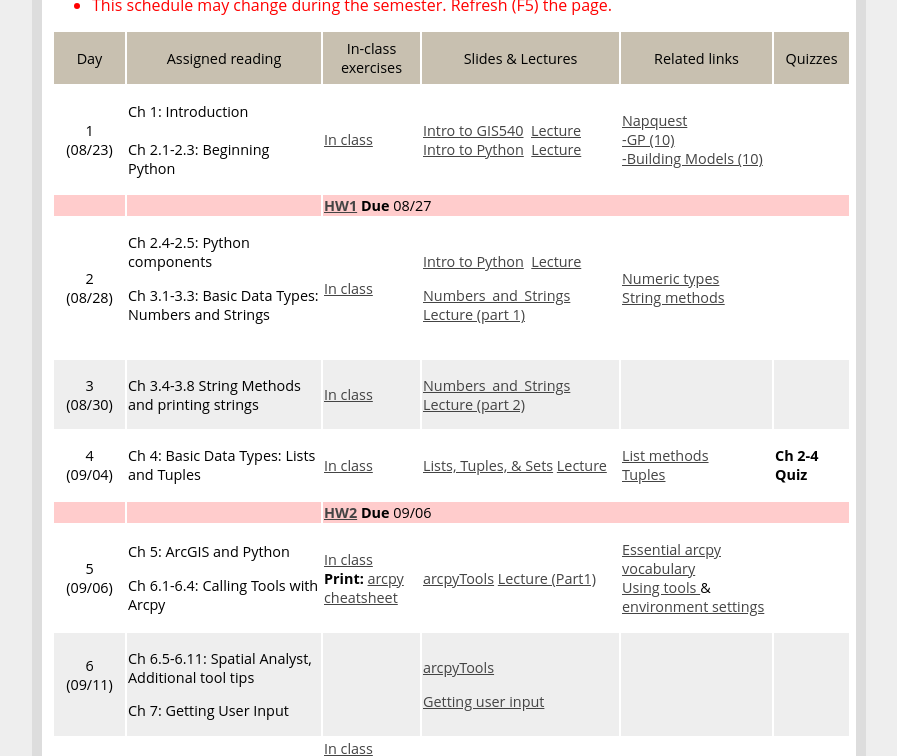
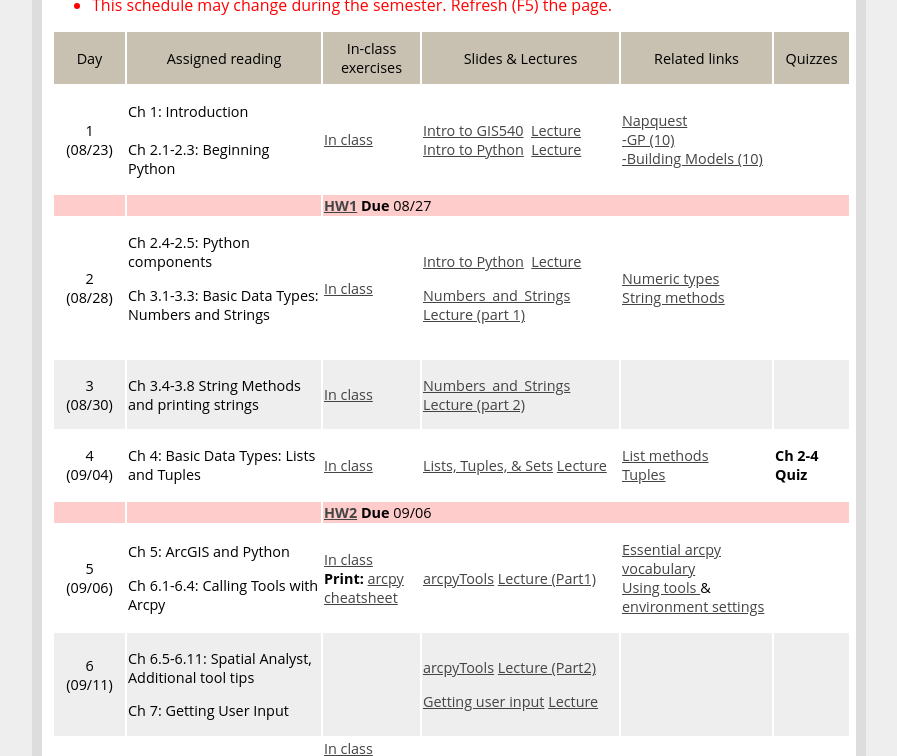
Before and after one commit to lgtateos/gis540, a plain HTML site: page schedule.html in a window 1280 px wide. Shown: the part 196-952 px from the top of the page, without its empty margins (191-1088 px from the left). Drawn offline with Linux system fonts and the light colour scheme.

Commit message:
Two lectures linked
Calling tools with arcpy & getting user input

```diff
--- a/schedule.html
+++ b/schedule.html
@@ -164,8 +164,8 @@
           </p>          </td>
     <td bgcolor="#eeeeee"><p>&nbsp;</p>
       <p>&nbsp;</p></td>
-          <td colspan="2" bgcolor="#eeeeee"><p><a href="slides/arcpyTools.ppt">arcpyTools</a></p>
-            <p><a href="slides/passArgs.ppt">Getting user input</a> <br />
+          <td colspan="2" bgcolor="#eeeeee"><p><a href="slides/arcpyTools.ppt">arcpyTools</a> <a href="https://youtu.be/WxIF4ITic1Q">Lecture (Part2)</a></p>
+            <p><a href="slides/passArgs.ppt">Getting user input</a> <a href="https://youtu.be/VWFYMK4JyFA">Lecture</a><br />
               <a href="slides/pseudocode.ppt"></a></p></td>
           <td bgcolor="#eeeeee"><p> <a href="supMaterials/PseudocodeBasics.pdf"></a><br />
                   <a href="inclass.html#Pseudocode"><br />
```
